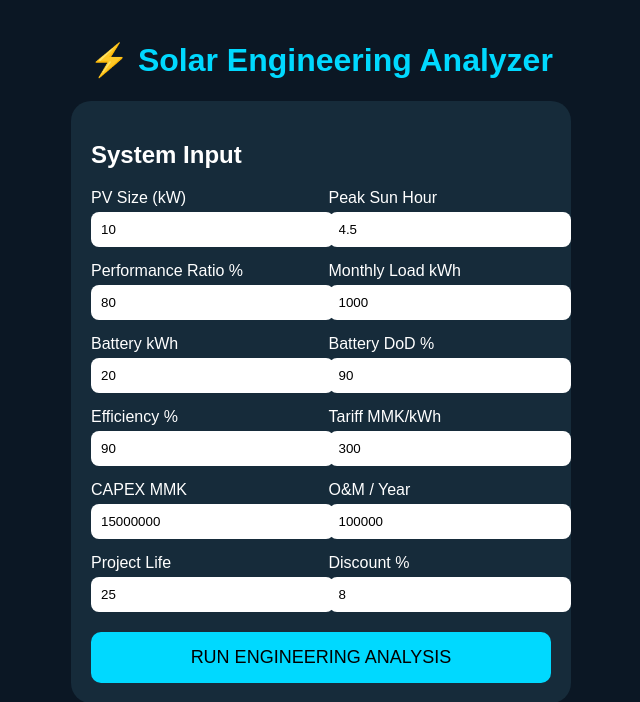
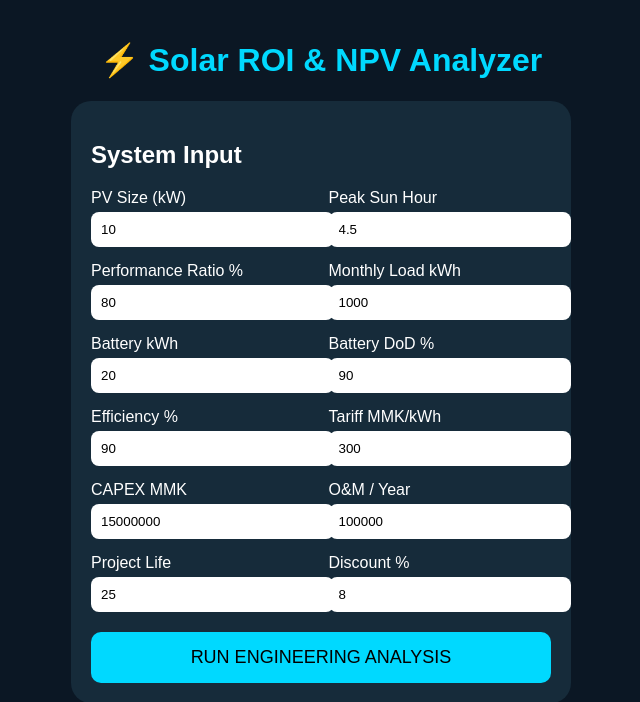
Before and after one commit to kyawrkar13-sys/solar-roi-app, a Flask app: page / in a window 1280 px wide. Shown: the top 702 px of the page, without its empty margins (319-959 px from the left). Run offline with Flask 3, Linux system fonts and the light colour scheme.

Commit message:
Update index.html

```diff
--- a/templates/index.html
+++ b/templates/index.html
@@ -77,7 +77,7 @@ button{
 
 <div class="container">
 
-<h1>⚡ Solar Engineering Analyzer</h1>
+<h1>⚡ Solar ROI & NPV Analyzer</h1>
 
 <div class="card">
 
```
